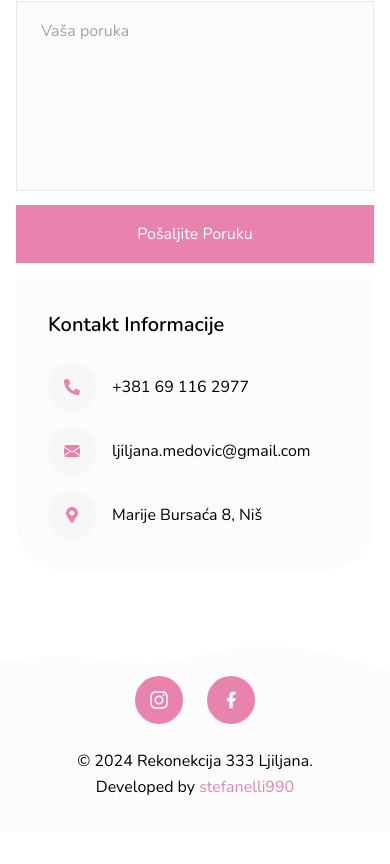
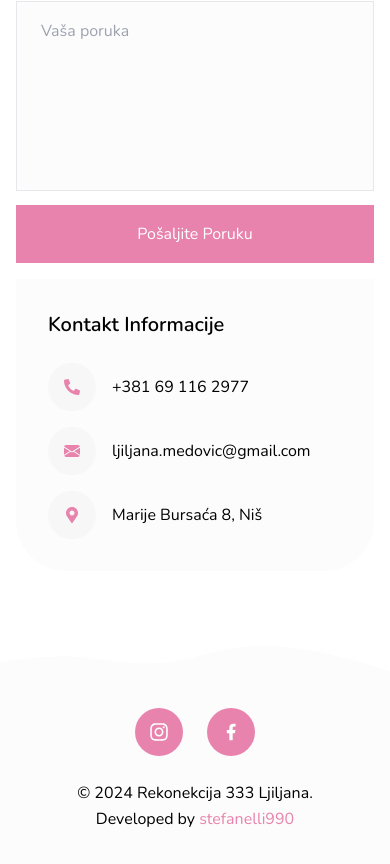
Before and after one commit to stefanelli990/rekonekcija-333-ljiljana, a React (Vite) app: page / in a window 390 px wide. Shown: the part 8141-9005 px from the top of the page. Before the commit the page ends 8973 px from the top, so only its background shows below. Built offline with nearby package versions, Linux system fonts and the light colour scheme.

Commit message:
fixing footer

```diff
--- a/src/components/Footer.jsx
+++ b/src/components/Footer.jsx
@@ -9,7 +9,7 @@ export default function Footer() {
   return (
     <footer>
         <img src={wavyVector2} alt="" className="relative inset-x-0 w-full" />
-        <div className="bg-offWhite1 pb-8">
+        <div className="bg-offWhite1 py-8 lg:pt-0">
         <div className="flex justify-center items-center text-center flex-col gap-6 font-normal">
         <div className="flex space-x-6">
           <a href="https://www.instagram.com/rekonekcija_ljiljana/" className="btn btn-social" target="_blank" aria-label="Visit Instagram page"><FaInstagram /></a>
```
